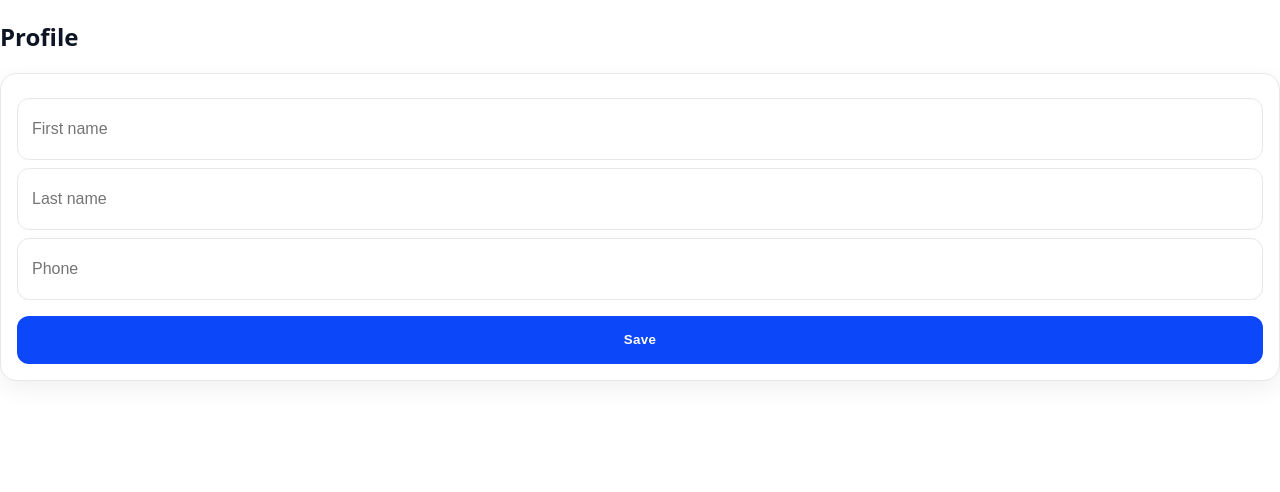
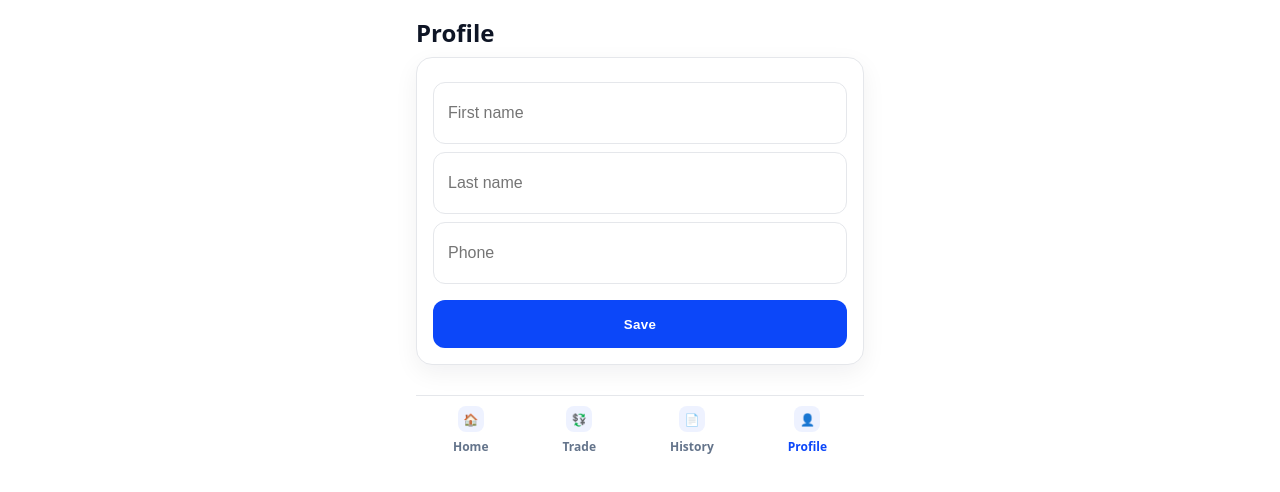
Before and after one commit to wimichub0-ai/Bnapx-User-interface-v.1, a Next.js app: page /profile in a window 1280 px wide. Shown: the top 492 px of the page. Built offline with nearby package versions, Linux system fonts and the light colour scheme.

Commit message:
Update page.jsx

```diff
--- a/app/profile/page.jsx
+++ b/app/profile/page.jsx
@@ -1 +1,25 @@
-export default function Profile(){return (<main><h2>Profile</h2><div className='card-lite'><div className='field'><input placeholder='First name'/></div><div className='field'><input placeholder='Last name'/></div><div className='field'><input placeholder='Phone'/></div><button className='btn'>Save</button></div></main>);}
+"use client";
+
+import { useState } from "react";
+import TabBar from "@/components/TabBar";
+
+export default function Profile() {
+  const [first, setFirst] = useState("");
+  const [last, setLast]   = useState("");
+  const [phone, setPhone] = useState("");
+
+  return (
+    <main className="container">
+      <h2 style={{ margin: "0 0 8px" }}>Profile</h2>
+
+      <div className="card-lite">
+        <div className="field"><input placeholder="First name" value={first} onChange={e=>setFirst(e.target.value)} /></div>
+        <div className="field"><input placeholder="Last name"  value={last}  onChange={e=>setLast(e.target.value)}  /></div>
+        <div className="field"><input placeholder="Phone"      value={phone} onChange={e=>setPhone(e.target.value)} /></div>
+        <button className="btn" onClick={()=>alert("Saved (prototype)")}>Save</button>
+      </div>
+
+      <TabBar />
+    </main>
+  );
+}
```
